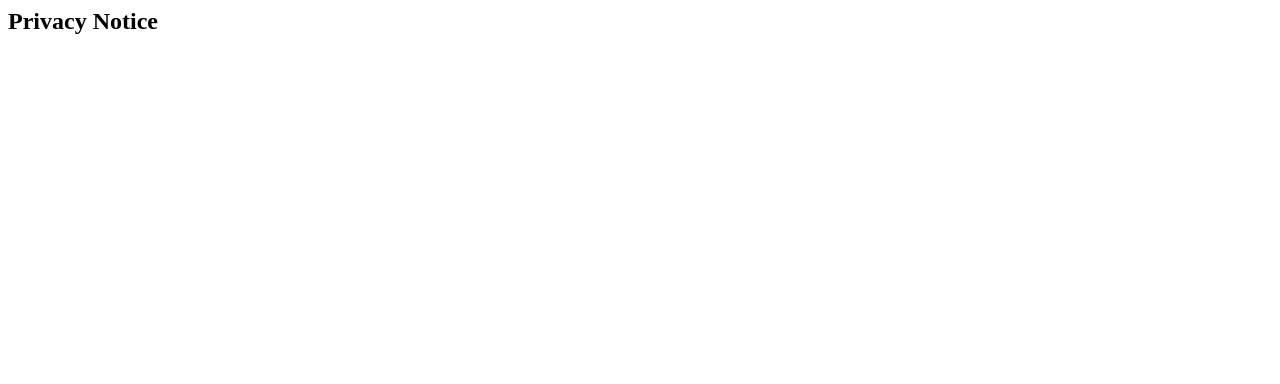
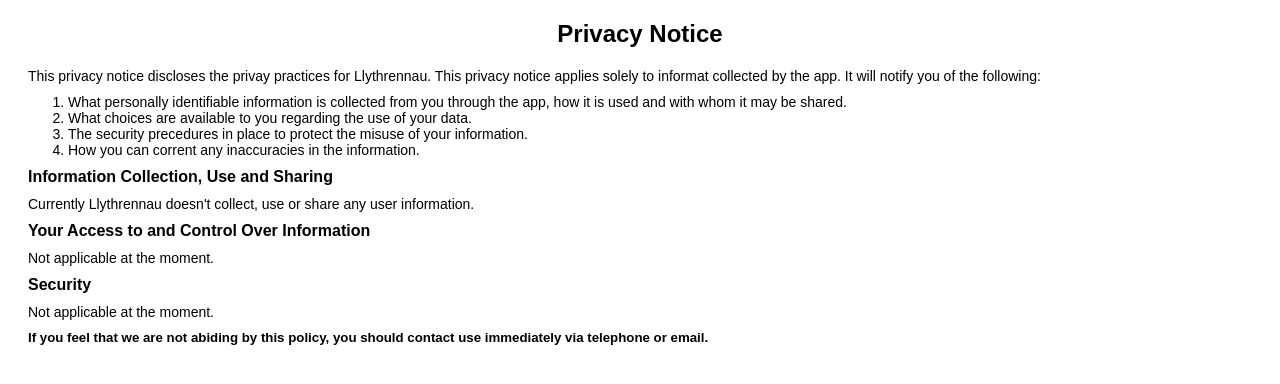
Before and after one commit to robertapengelly92/robertapengelly92.github.io, a plain HTML site: page llythrennau_privacy_policy.html in a window 1280 px wide. Drawn offline with Linux system fonts and the light colour scheme.

Commit message:
Update llythrennau_privacy_policy.html

```diff
--- a/llythrennau_privacy_policy.html
+++ b/llythrennau_privacy_policy.html
@@ -4,7 +4,21 @@
         <meta charset="utf-8" />
         <title>Llythrennau Privacy Policy</title>
     </head>
-    <body>
-        <h2 style="margin: 0px auto;">Privacy Notice</h2>
+    <body style="font-family: sans-serif, arial">
+        <h2 style="text-align: center;">Privacy Notice</h2>
+        <p style="font-size: 14px; margin: 10px 20px;">This privacy notice discloses the privay practices for Llythrennau.  This privacy notice applies solely to informat collected by the app.  It will notify you of the following:</p>
+        <ol style="font-size: 14px; margin: 10px 20px;">
+            <li>What personally identifiable information is collected from you through the app, how it is used and with whom it may be shared.</li>
+            <li>What choices are available to you regarding the use of your data.</li>
+            <li>The security precedures in place to protect the misuse of your information.</li>
+            <li>How you can corrent any inaccuracies in the information.</li>
+        </ol>
+        <h4 style="margin: 10px 20px;">Information Collection, Use and Sharing</h4>
+        <p style="font-size: 14px; margin: 10px 20px;">Currently Llythrennau doesn't collect, use or share any user information.</p>
+        <h4 style="margin: 10px 20px;">Your Access to and Control Over Information</h4>
+        <p style="font-size: 14px; margin: 10px 20px;">Not applicable at the moment.</p>
+        <h4 style="margin: 10px 20px;">Security</h4>
+        <p style="font-size: 14px; margin: 10px 20px;">Not applicable at the moment.</p>
+        <h5 style="margin: 10px 20px;">If you feel that we are not abiding by this policy, you should contact use immediately via telephone or email.</h5>
     </body>
 </html>
```
